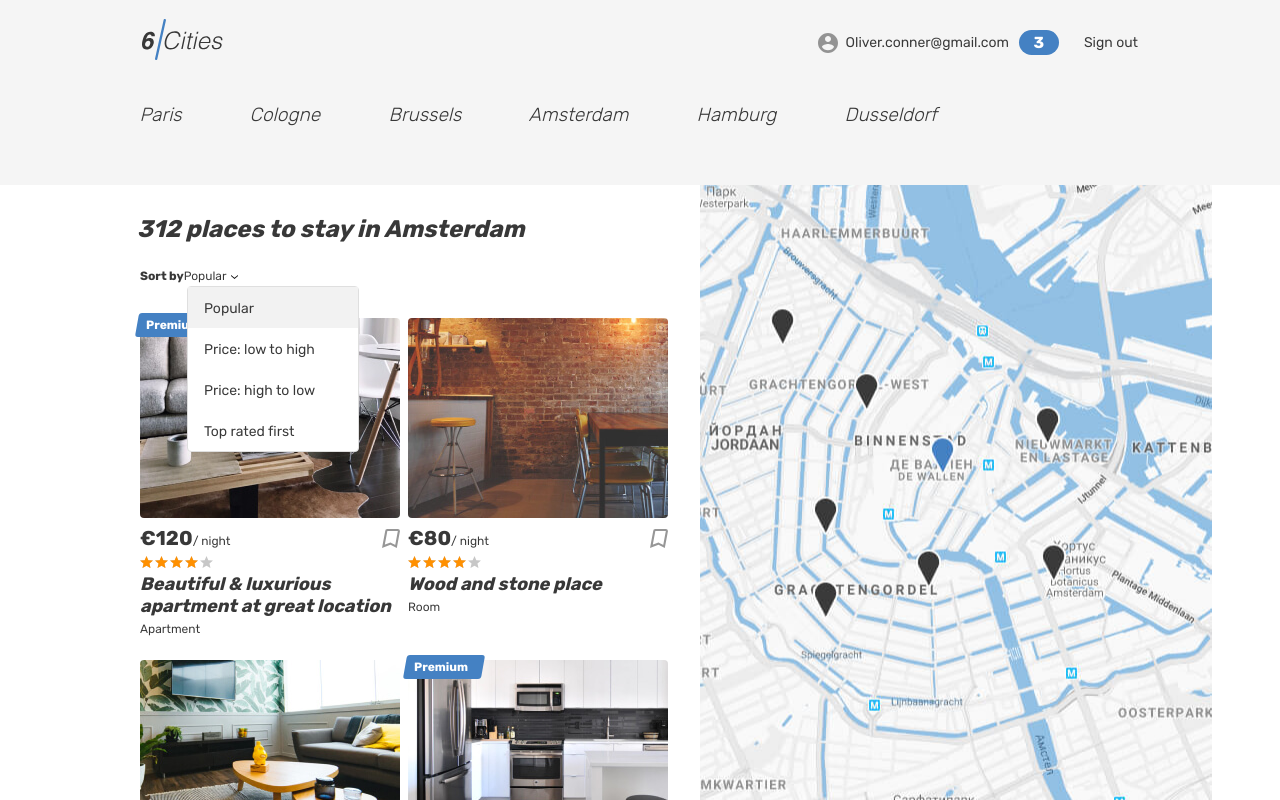
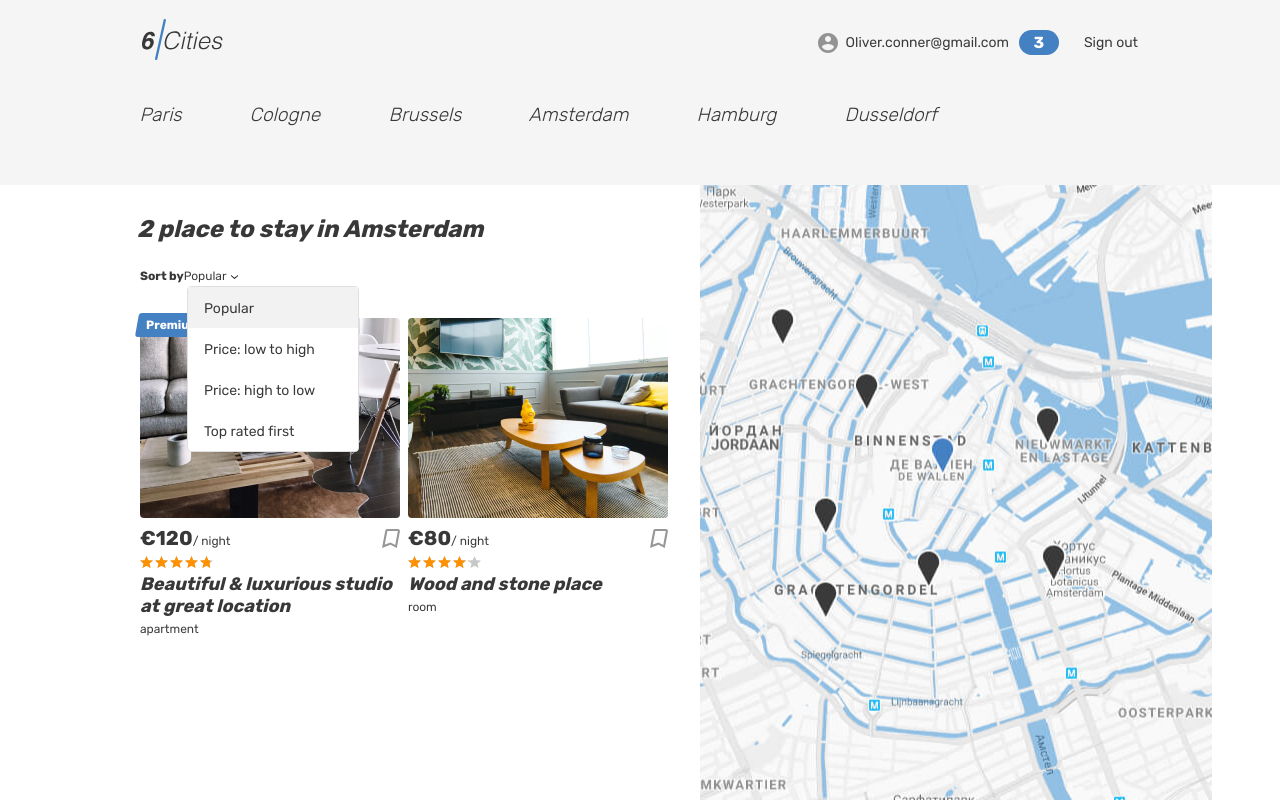
Before and after one commit to htmlacademy-react/2559617-six-cities-3, a React (Vite) app: page / in a window 1280 px wide. Built offline with nearby package versions, Linux system fonts and the light colour scheme.

Commit message:
рефакторинг моков и отрисовка главной страницы по моковым данным

```diff
--- a/src/components/app/app.tsx
+++ b/src/components/app/app.tsx
@@ -7,15 +7,20 @@ import { FavoritesPage } from '../../pages/favorites-page/favorites-page';
 import { OfferPage } from '../../pages/offer-page/offer-page';
 import { NotFoundPage } from '../../pages/not-found-page/not-found.page';
 import { PrivateRoute } from '../private-routers/private-route';
+import { TOffer } from '../../types/offers';
+
+type Props = {
+  offers: TOffer[];
+};
 
 
-export default function App() {
+export default function App({offers}:Props): JSX.Element {
   return (
     <BrowserRouter>
       <Routes>
         <Route
           path={AppRoute.Main}
-          element={<MainPage />}
+          element={<MainPage offers={offers} />}
         /> *
         <Route
           path={AppRoute.Login}
--- a/src/components/main-page/cities-container.tsx
+++ b/src/components/main-page/cities-container.tsx
@@ -1,11 +1,16 @@
 import { MapSection } from './map-section';
 import { PlacesList } from './places-list';
+import { TOffer } from '../../types/offers';
 
-export function CitiesContainer() {
+type Props = {
+  offers: TOffer[];
+};
+
+export function CitiesContainer({offers}: Props): JSX.Element {
   return (
     <div className='cities'>
       <div className='cities__places-container container'>
-        <PlacesList placesCount={312} cityName='Amsterdam' />
+        <PlacesList offers={offers} placesCount={312} cityName='Amsterdam' />
         <MapSection />
       </div>
     </div>
--- a/src/components/main-page/place-card.tsx
+++ b/src/components/main-page/place-card.tsx
@@ -1,17 +1,13 @@
-type Props = {
-  isPremium?: boolean;
-  imageSrc: string;
-  pricePerNight: number;
-  rating: number;
-  title: string;
-  type: string;
+import { TOffer } from '../../types/offers';
+
+type PlaceCardProps = {
+  offer: TOffer;
 };
 
-export function PlaceCard({ isPremium, imageSrc, pricePerNight, rating, title, type }: Props): JSX.Element {
+export function PlaceCard({ offer }: PlaceCardProps): JSX.Element {
   return (
     <article className='cities__card place-card'>
-      {/* Проверка на премиум */}
-      {isPremium && (
+      {offer.isPremium && (
         <div className='place-card__mark'>
           <span>Premium</span>
         </div>
@@ -19,13 +15,20 @@ export function PlaceCard({ isPremium, imageSrc, pricePerNight, rating, title, t
 
       <div className='cities__image-wrapper place-card__image-wrapper'>
         <a href='#'>
-          <img className='place-card__image' src={imageSrc} width='260' height='200' alt='Place image' />
+          <img
+            className='place-card__image'
+            src={offer.images[0]}
+            width='260'
+            height='200'
+            alt={offer.title}
+          />
         </a>
       </div>
+
       <div className='place-card__info'>
         <div className='place-card__price-wrapper'>
           <div className='place-card__price'>
-            <b className='place-card__price-value'>&euro;{pricePerNight}</b>
+            <b className='place-card__price-value'>&euro;{offer.price}</b>
             <span className='place-card__price-text'>&#47;&nbsp;night</span>
           </div>
 
@@ -36,16 +39,18 @@ export function PlaceCard({ isPremium, imageSrc, pricePerNight, rating, title, t
             <span className='visually-hidden'>To bookmarks</span>
           </button>
         </div>
+
         <div className='place-card__rating rating'>
           <div className='place-card__stars rating__stars'>
-            <span style={{ width: `${rating}%` }}></span>
+            <span style={{ width: `${offer.rating * 20}%` }}></span>
             <span className='visually-hidden'>Rating</span>
           </div>
         </div>
+
         <h2 className='place-card__name'>
-          <a href='#'>{title}</a>
+          <a href='#'>{offer.title}</a>
         </h2>
-        <p className='place-card__type'>{type}</p>
+        <p className='place-card__type'>{offer.type}</p>
       </div>
     </article>
   );
--- a/src/components/main-page/places-list.tsx
+++ b/src/components/main-page/places-list.tsx
@@ -1,23 +1,28 @@
 import { PlaceCard } from './place-card';
 import { PlacesSorting } from './places-sorting';
+import { TOffer } from '../../types/offers';
 
-type PlacesListProps = {
-  placesCount: number;
+type Props = {
   cityName: string;
+  offers: TOffer[];
 };
 
-export function PlacesList({ placesCount, cityName }: PlacesListProps): JSX.Element {
+export function PlacesList({ cityName, offers }: Props): JSX.Element {
+  const placesCount = offers.length;
+
   return (
     <section className='cities__places places'>
       <h2 className='visually-hidden'>Places</h2>
-      <b className='places__found'>{placesCount} places to stay in {cityName}</b>
+      <b className='places__found'>
+        {placesCount} place to stay in {cityName}
+      </b>
+
       <PlacesSorting />
+
       <div className='cities__places-list places__list tabs__content'>
-        <PlaceCard isPremium imageSrc='img/apartment-01.jpg' pricePerNight={120} rating={80} title='Beautiful &amp; luxurious apartment at great location' type='Apartment' />
-        <PlaceCard imageSrc='img/room.jpg' pricePerNight={80} rating={80} title='Wood and stone place' type='Room' />
-        <PlaceCard imageSrc='img/apartment-02.jpg' pricePerNight={132} rating={80} title='Canal View Prinsengracht' type='Apartment' />
-        <PlaceCard isPremium imageSrc='img/apartment-03.jpg' pricePerNight={180} rating={100} title='Nice, cozy, warm big bed apartment' type='Apartment' />
-        <PlaceCard imageSrc='img/room.jpg' pricePerNight={80} rating={80} title='Wood and stone place' type='Room' />
+        {offers.map((offer) => (
+          <PlaceCard key={offer.id} offer={offer} />
+        ))}
       </div>
     </section>
   );
--- a/src/index.tsx
+++ b/src/index.tsx
@@ -1,6 +1,7 @@
 import React from 'react';
 import ReactDOM from 'react-dom/client';
 import App from './components/app/app';
+import { offers } from './mocks/offers';
 
 const root = ReactDOM.createRoot(
   document.getElementById('root') as HTMLElement
@@ -8,6 +9,6 @@ const root = ReactDOM.createRoot(
 
 root.render(
   <React.StrictMode>
-    < App />
+    < App offers={offers} />
   </React.StrictMode>
 );
--- a/src/mocks/offers.ts
+++ b/src/mocks/offers.ts
@@ -1,66 +1,70 @@
-import { TOffer } from "../types/offers";
+import { TOffer } from '../types/offers';
 
-const IMG_URL = '/img';
-const CITIES: string[] = ['Cologne', 'Brussels', 'Amsterdam', 'Hamburg', 'Dussseldorf'];
-const CITIES_DESCRIPTION: string[] = [
-    'A quiet cozy and picturesque that hides behind a a river by the unique lightness of Amsterdam. The building is green and from 18th century.',
-    'An independent House, strategically located between Rembrand Square and National Opera, but where the bustle of the city comes to rest in this alley flowery and colorful.'
-];
-
-export const LOCATIONS = CITIES.map((item, index) => ({
-    id: index + 1,
-    title: item,
-    src: '#'
-}));
-
-const createRandomOffer = (index: number): TOffer => ({
-    id: String(index),
+export const offers: TOffer[] = [
+  {
+    id: '1',
     title: 'Beautiful & luxurious studio at great location',
     type: 'apartment',
-    price: getRandomInteger(100, 1000),
+    price: 120,
     city: {
-        name: getRandomElement(CITIES),
-        location: {
-            latitude: 48.24570414430183,
-            longitude: 16.35604383833018,
-            zoom: 5
-        }
+      name: 'Amsterdam',
+      location: {
+        latitude: 52.38333,
+        longitude: 4.9,
+        zoom: 10,
+      },
     },
     location: {
-        latitude: 48.24570414430183,
-        longitude: 16.35604383833018,
-        zoom: 5
+      latitude: 52.3909553943508,
+      longitude: 4.85309666406198,
+      zoom: 8,
     },
-    isFavourite: Boolean(getRandomInteger(0, 1)),
-    isPremium: Boolean(getRandomInteger(0, 1)),
-    rating: getRandomInteger(1, 5),
-    description: getRandomArrayElement(CITIES_DESCRIPTION),
-    bedrooms: getRandomInteger(1, 4),
-    goods: ['Heating'],
+    isFavourite: false,
+    isPremium: true,
+    rating: 4.8,
+    description:
+      'A quiet cozy and picturesque that hides behind a a river by the unique lightness of Amsterdam.',
+    bedrooms: 3,
+    goods: ['Heating', 'Kitchen', 'Cable TV', 'Washing machine'],
     host: {
-        name: 'Oliver Conner',
-        avatarUrl: `${IMG_URL}/${getRandomInteger(0, 1) ? 'avatar-max.jpg' : 'avatar-angelina.jpg'}`,
-        isPro: Boolean(getRandomInteger(0, 1))
+      name: 'Angelina',
+      avatarUrl: '/img/avatar-angelina.jpg',
+      isPro: true,
     },
-    images: [
-        `${IMG_URL}/apartmnet-01.jpg`,
-        `${IMG_URL}/apartmnet-02.jpg`,
-        `${IMG_URL}/apartmnet-03.jpg`,
-    ],
-    maxAdults: getRandomInteger(1, 5),
-});
-
-export const generateOffers = (offersNumber: number): TOffer[] => (
-    Array.from({ length: offersNumber }, (_, index) => createRandomOffer(index))
-);
-
-
-const getRandomInteger = (min: number, max: number): number => {
-    return Math.floor(Math.random() * (max - min + 1)) + min;
-};
-
-const getRandomElement = <T>(arr: T[]): T => {
-    return arr[getRandomInteger(0, arr.length - 1)];
-};
-
-const getRandomArrayElement = getRandomElement;
+    images: ['/img/apartment-01.jpg', '/img/apartment-02.jpg', '/img/apartment-03.jpg'],
+    maxAdults: 4,
+  },
+  {
+    id: '2',
+    title: 'Wood and stone place',
+    type: 'room',
+    price: 80,
+    city: {
+      name: 'Cologne',
+      location: {
+        latitude: 50.938361,
+        longitude: 6.959974,
+        zoom: 10,
+      },
+    },
+    location: {
+      latitude: 50.938361,
+      longitude: 6.959974,
+      zoom: 8,
+    },
+    isFavourite: true,
+    isPremium: false,
+    rating: 4.2,
+    description:
+      'Stylish room with a view on the river and the city center.',
+    bedrooms: 1,
+    goods: ['Breakfast', 'Air conditioning', 'Mini bar'],
+    host: {
+      name: 'Max',
+      avatarUrl: '/img/avatar-max.jpg',
+      isPro: false,
+    },
+    images: ['/img/apartment-02.jpg', '/img/apartment-03.jpg'],
+    maxAdults: 2,
+  },
+];
--- a/src/pages/main-page/main-page.tsx
+++ b/src/pages/main-page/main-page.tsx
@@ -1,14 +1,19 @@
 import { Header } from '../../components/header/header';
 import { CitiesTabsList } from '../../components/cities-tabs/cities-tabs-list';
 import { CitiesContainer } from '../../components/main-page/cities-container';
+import { TOffer } from '../../types/offers';
 
-export function MainPage() {
+type Props = {
+  offers: TOffer[];
+};
+
+export function MainPage({offers}: Props): JSX.Element {
   return (
     <div className='page page--gray page--main'>
       <Header showNavigation />
       <main className='page__main page__main--index'>
         <CitiesTabsList />
-        <CitiesContainer />
+        <CitiesContainer offers={offers} />
       </main>
     </div>
   );
```
